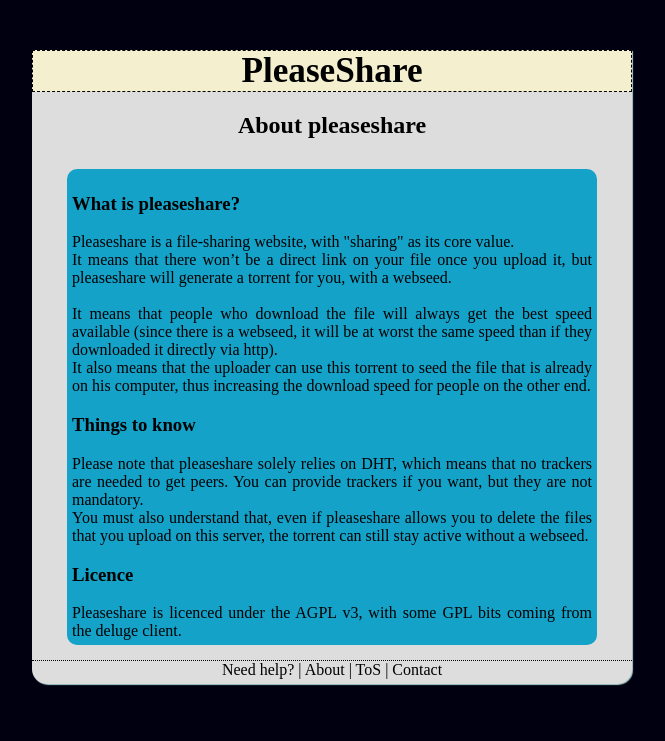
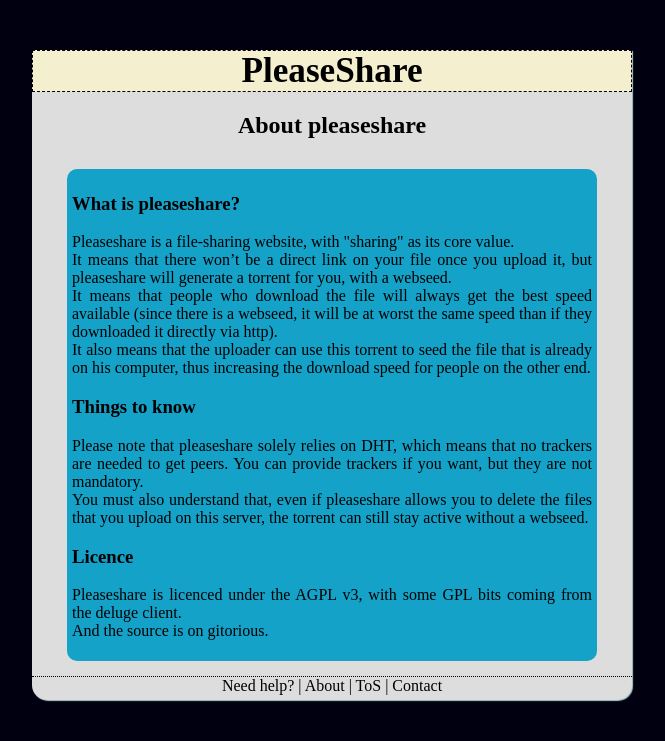
Before and after one commit to mathieui/pleaseshare, a Django app: template please/pleaseshare/templates/about.html in a window 1280 px wide. Shown: the top 741 px of the page, without its empty margins (308-973 px from the left). Run offline with Django 3.2, Linux system fonts and the light colour scheme; the template is opened without the code that fills it, so the values that code supplies are empty; parts of the project's set-up code (start-up, migrations or seed data) failed here and were passed over.

Commit message:
[mod] Added a link to the gitorious repo in the about page

```diff
--- a/please/pleaseshare/templates/about.html
+++ b/please/pleaseshare/templates/about.html
@@ -4,17 +4,22 @@
 <h2>About pleaseshare</h2>
 <div id="infos">
     <h3>What is pleaseshare?</h3>
+    <p>
     Pleaseshare is a file-sharing website, with "sharing" as its core value.<br/>
     It means that there won’t be a direct link on your file once you upload it, but pleaseshare will generate a torrent for you, with a webseed.<br/>
-<br/>
-It means that people who download the file will always get the best speed available (since there is a webseed, it will be at worst the same speed than if they downloaded it directly via http).
-<br/>
+    It means that people who download the file will always get the best speed available (since there is a webseed, it will be at worst the same speed than if they downloaded it directly via http).<br/>
     It also means that the uploader can use this torrent to seed the file that is already on his computer, thus increasing the download speed for people on the other end.
+    </p>
     <h3>Things to know</h3>
+    <p>
     Please note that pleaseshare solely relies on DHT, which means that no trackers are needed to get peers. You can provide trackers if you want, but they are not mandatory.
     <br/>
     You must also understand that, even if pleaseshare allows you to delete the files that you upload on this server, the torrent can still stay active without a webseed.
+    </p>
     <h3>Licence</h3>
-Pleaseshare is licenced under the AGPL v3, with some GPL bits coming from the deluge client.
+    <p>
+    Pleaseshare is licenced under the AGPL v3, with some GPL bits coming from the deluge client.<br/>
+    And the source is <a href="https://gitorious.org/pleaseshare" title="pleaseshare source">on gitorious</a>.
+    </p>
 </div>
 {% endblock %}
```
Lines whose indentation alone changed are shown as unchanged.
